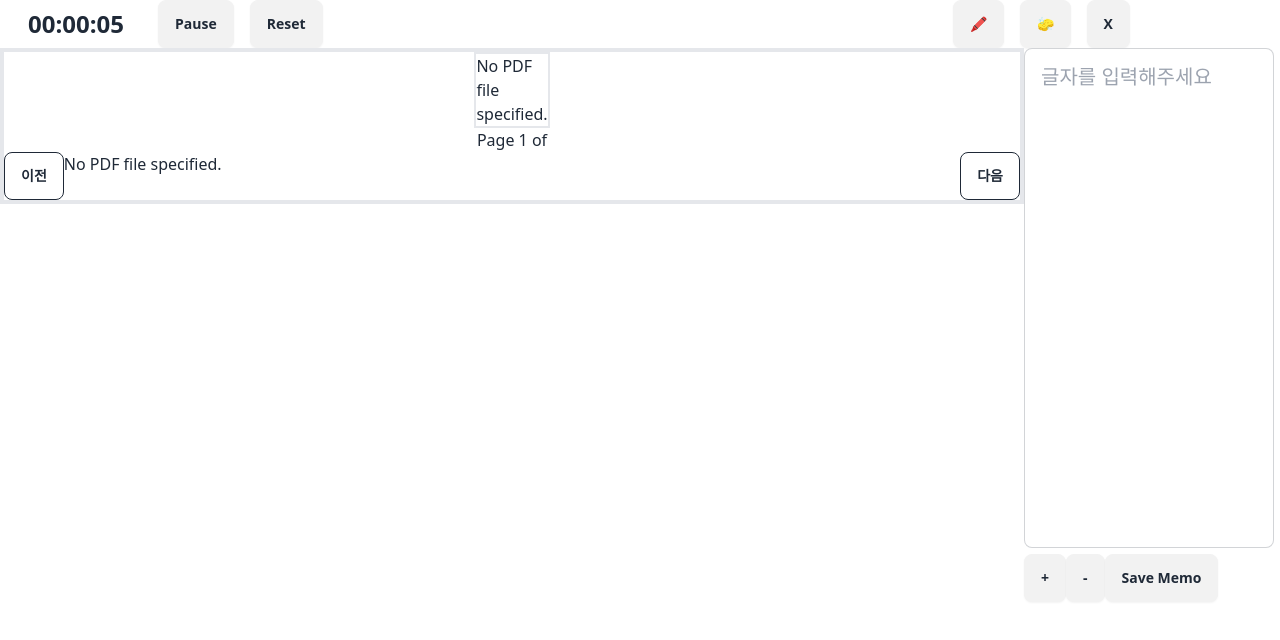
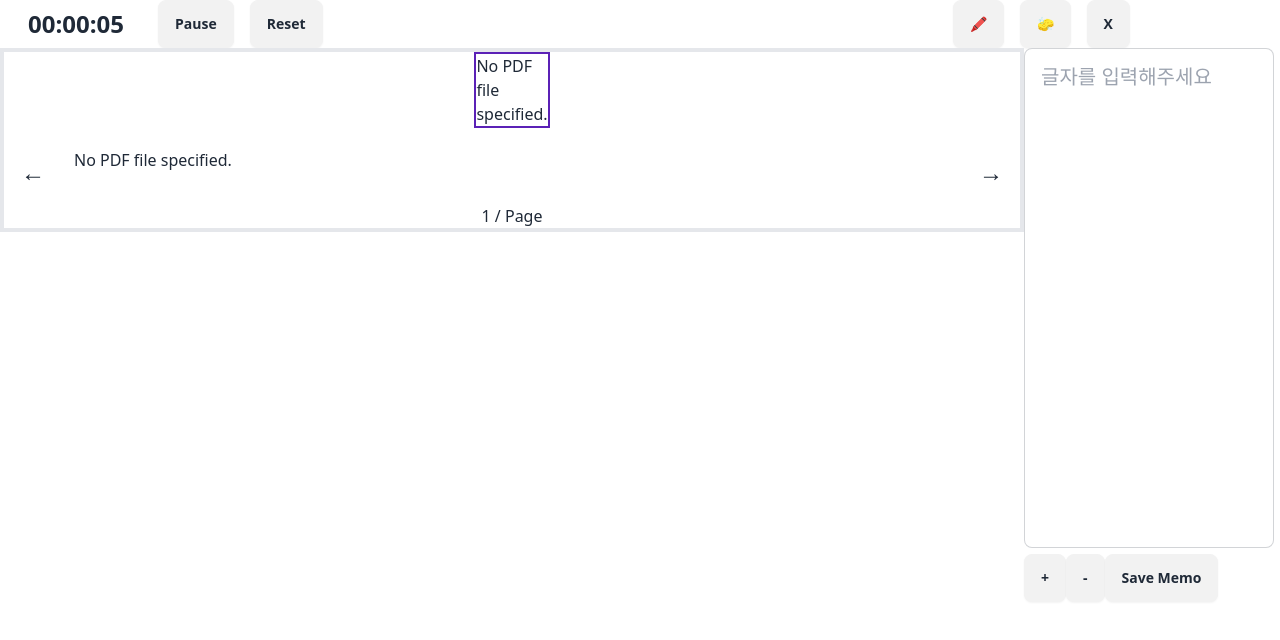
Before and after one commit to josuk0212/Help-Presentation, a React (Vite) app: page /Speaker in a window 1280 px wide. Shown: the top 640 px of the page. Built offline with nearby package versions, Linux system fonts and the light colour scheme.

Commit message:
style: 초기페이지 문서뷰어섹션 UI 개선

```diff
--- a/src/components/HomePage/Home.jsx
+++ b/src/components/HomePage/Home.jsx
@@ -23,24 +23,34 @@ function Home() {
   return (
     <>
       <div>
+        <div>
           <h1 className="flex justify-center text-5xl mt-16">Welcome HP</h1>
           <div className="flex justify-center text-2xl mt-6">
             Help Presentation
           </div>
+        </div>
         {isModal && <Modal setIsModal={setIsModal} />}
         <div className="flex justify-center mt-10">
-          <div className="flex justify-center items-center">
-            <div>{pdfUrl && <DocumentViewer pdfUrl={pdfUrl} />}</div>
+          <div className="flex justify-center items-center gap-20">
+            {pdfUrl && (
+              <div className="border-4 rounded-xl bg-[#f9fafb] border-primary">
+                <div className="mt-10 mr-10 ml-20 mb-10">
+                  <DocumentViewer pdfUrl={pdfUrl} />
+                </div>
+              </div>
+            )}
             <div className="flex flex-col justify-center items-center w-full h-full">
               <div className="flex flex-col gap-36">
                 <div>
                   <FileUpload />
                 </div>
                 <div className="flex justify-center">
+                  {pdfUrl && (
                     <Button
                       onClickEvent={handlePresentationMode}
                       title={buttonTitle}
                     />
+                  )}
                 </div>
               </div>
             </div>
--- a/src/components/ViewDocument/DocumentViewer.jsx
+++ b/src/components/ViewDocument/DocumentViewer.jsx
@@ -89,7 +89,7 @@ function DocumentViewer({ pdfUrl, getCursorCoordinate }) {
             file={pdfUrl}
             onLoadSuccess={onLoadSuccess}
             loading={handleChangeLoadingText}
-            className="m-auto border-2"
+            className="m-auto border-2 border-primary"
           >
             <Drawing pdfRef={pdfRef} />
             <Page
@@ -103,18 +103,17 @@ function DocumentViewer({ pdfUrl, getCursorCoordinate }) {
           {isOpenSpeakerPage && <CursorPointer pdfRef={pdfRef} />}
         </div>
       </div>
-      <div className="flex justify-center">
-        Page {pageNumber} of {totalPageNumber}
-      </div>
       {totalPageNumber !== 1 && (
-        <div className="flex justify-center">
+        <div className="flex justify-center mt-5">
+          <div className="flex items-center mr-3">
             <button
-            className="btn btn-outline"
+              className="btn btn-ghost text-2xl"
               onClick={handlePreviousPage}
             >
-            이전
+              ←
             </button>
-          <div className="flex w-[1010px] overflow-hidden">
+          </div>
+          <div className="flex w-[1020px] overflow-hidden">
             <div style={{ transform: `translateX(${moveIndex}px)` }}>
               <SlideViewer
                 pdfUrl={pdfUrl}
@@ -125,14 +124,19 @@ function DocumentViewer({ pdfUrl, getCursorCoordinate }) {
               />
             </div>
           </div>
+          <div className="flex items-center">
             <button
-            className="btn btn-outline"
+              className="btn btn-ghost text-2xl"
               onClick={handleNextPage}
             >
-            다음
+              →
             </button>
           </div>
+        </div>
       )}
+      <div className="flex justify-center mt-2">
+        {pageNumber} / {totalPageNumber} Page
+      </div>
     </>
   );
 }
--- a/src/components/ViewDocument/SlideViewer.jsx
+++ b/src/components/ViewDocument/SlideViewer.jsx
@@ -43,8 +43,8 @@ function SlideViewer({
                     width="150"
                     className={
                       index + 1 === pageNumber
-                        ? "border-8 border-primary"
-                        : "border-2"
+                        ? "border-8 rounded-xl border-primary"
+                        : "border-2 rounded"
                     }
                     onClick={handleMovePage}
                   />
--- a/tailwind.config.js
+++ b/tailwind.config.js
@@ -6,7 +6,7 @@ export default {
   theme: {
     extend: {
       colors: {
-        primary: "#7e22ce",
+        primary: "#5b21b6",
         modalbg: "#e2e8f0",
       },
     },
```
Lines whose indentation alone changed are shown as unchanged.
